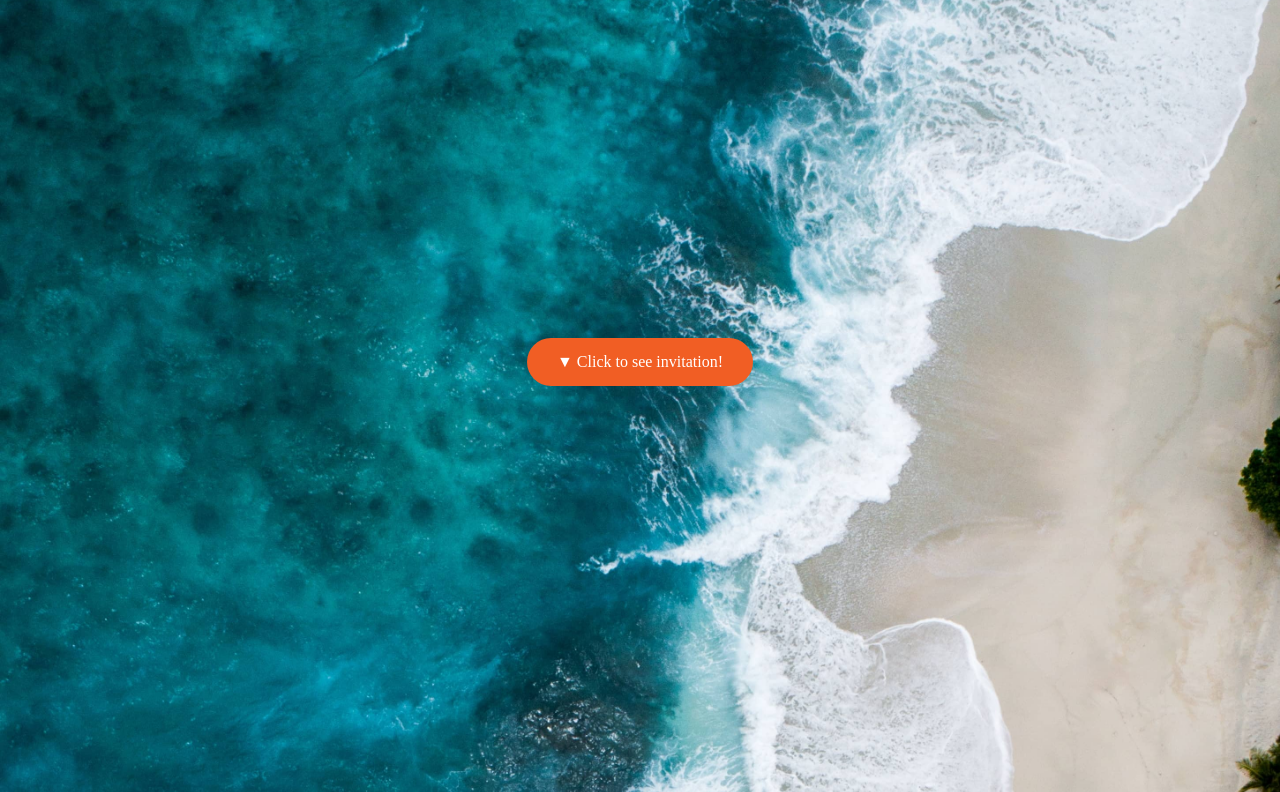
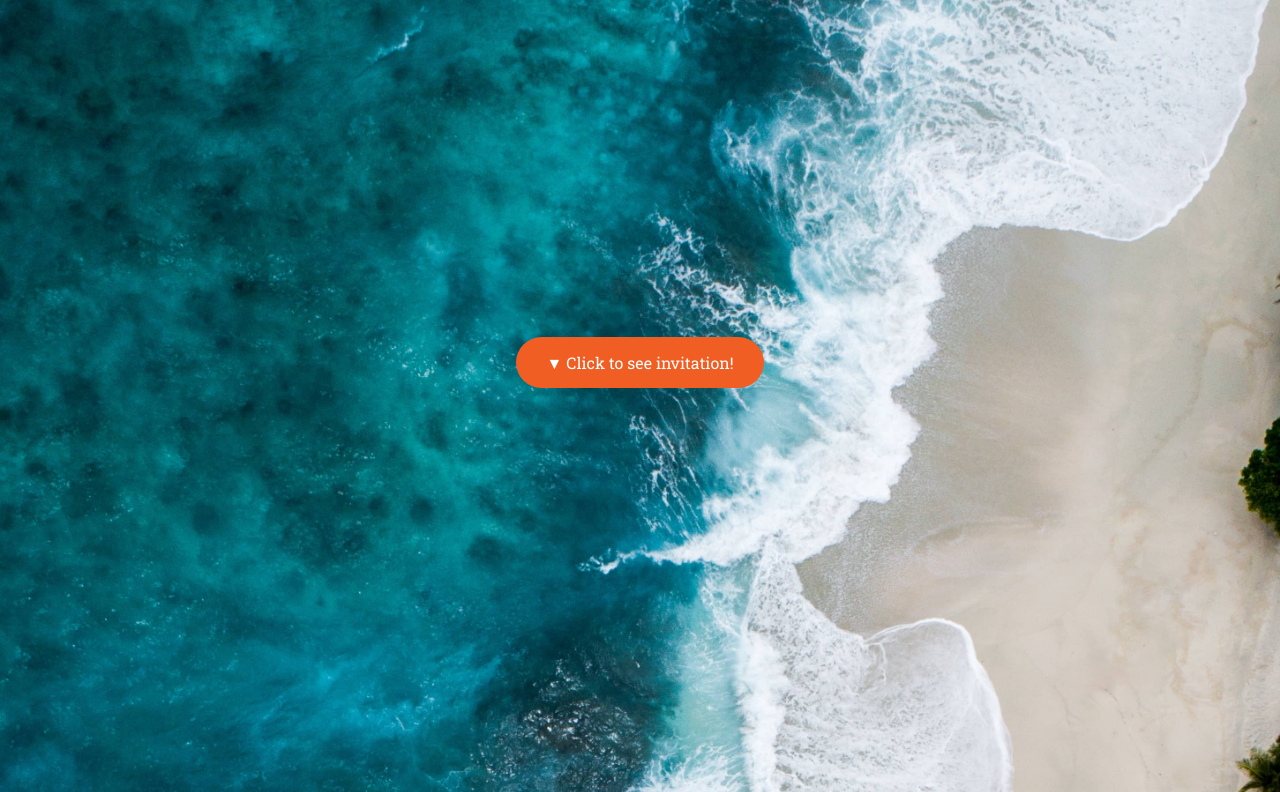
Before and after one commit to kendicey/mini-invitation, a plain HTML site: page index.html in a window 1280 px wide. Shown: the part 48-840 px from the top of the page. Drawn offline with nearby package versions, Linux system fonts and the light colour scheme.

Commit message:
fix google fonts

```diff
--- a/css/style.css
+++ b/css/style.css
@@ -1,4 +1,4 @@
-@import url('https://fonts.googleapis.com/css2?family=Roboto+Serif:opsz@8..144&display=swap');
+@import url('https://fonts.googleapis.com/css2?family=Roboto+Slab&display=swap');
 
 body {
     font-family: 'Roboto Slab', serif;
```
